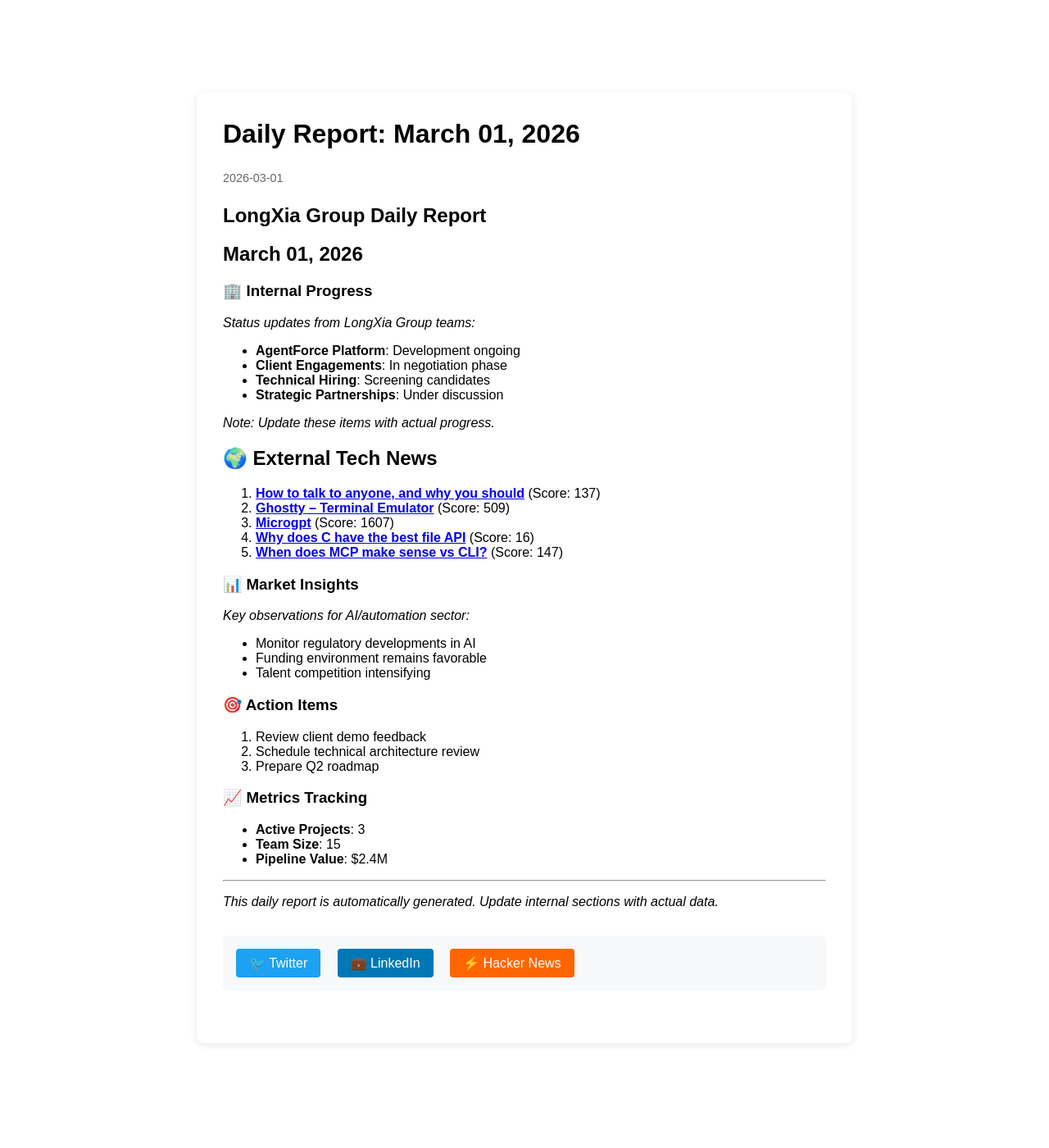
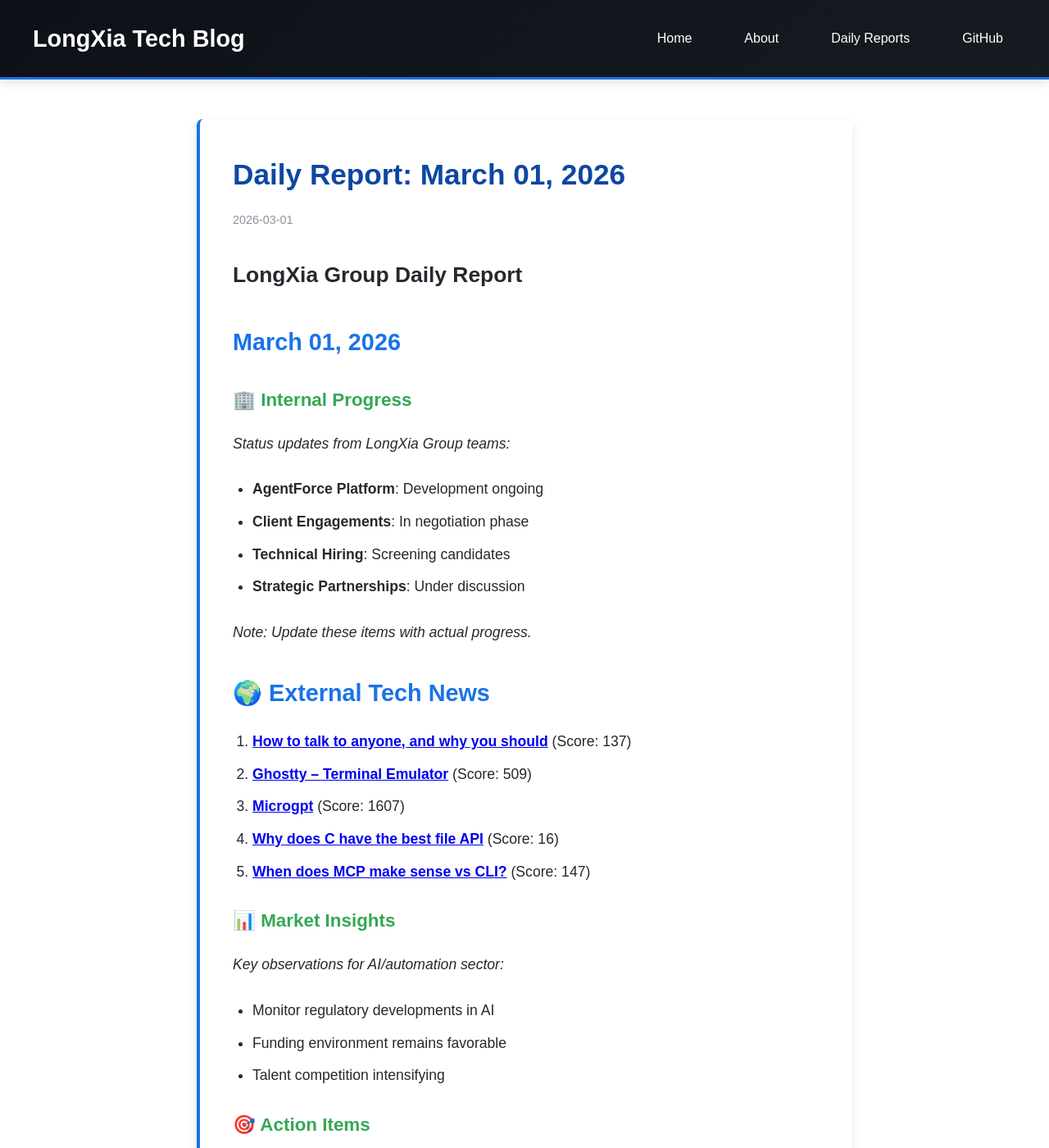
Before and after one commit to longxiaagent/blog, a Jekyll site: the page built from _posts/2026-03-01-daily-report.md, in a window 1280 px wide and 1400 px high. Shown: the whole window at 82% size. Built offline with Jekyll 4.4.1, drawn with Linux system fonts in a browser that asks for light colours; comment, search, counter and statistics services are not loaded.

Commit message:
Complete CSS redesign: modern look with gradients, animations, responsive design

```diff
--- a/assets/css/style.css
+++ b/assets/css/style.css
@@ -1,30 +1,47 @@
-/* Custom styles for LongXia Tech Blog */
-$primary-color: #1a73e8;
-$secondary-color: #34a853;
-$dark-bg: #0d1117;
-$light-bg: #ffffff;
-$text-color: #24292e;
-$border-color: #e1e4e8;
+/* LongXia Tech Blog - Custom Styles */
+:root {
+  --primary: #1a73e8;
+  --primary-dark: #0d47a1;
+  --secondary: #34a853;
+  --accent: #fbbc05;
+  --dark: #0d1117;
+  --dark-light: #161b22;
+  --light: #ffffff;
+  --gray: #8b949e;
+  --border: #30363d;
+  --shadow: 0 4px 12px rgba(0, 0, 0, 0.1);
+  --radius: 8px;
+}
 
+/* Base styles */
 body {
-    font-family: -apple-system, BlinkMacSystemFont, 'Segoe UI', Helvetica, Arial, sans-serif;
+  font-family: -apple-system, BlinkMacSystemFont, 'Segoe UI', 'Inter', Helvetica, Arial, sans-serif;
   line-height: 1.6;
-    color: $text-color;
-    background-color: $light-bg;
+  color: #24292e;
+  background-color: var(--light);
   margin: 0;
   padding: 0;
+  min-height: 100vh;
+  display: flex;
+  flex-direction: column;
 }
 
+/* Header */
 .site-header {
-    background-color: $dark-bg;
+  background: linear-gradient(135deg, var(--dark) 0%, var(--dark-light) 100%);
   color: white;
   padding: 1.5rem 0;
-    border-bottom: 3px solid $primary-color;
+  border-bottom: 3px solid var(--primary);
+  box-shadow: var(--shadow);
+  position: sticky;
+  top: 0;
+  z-index: 1000;
+}
 
-    .wrapper {
-        max-width: 800px;
+.site-header .wrapper {
+  max-width: 1200px;
   margin: 0 auto;
-        padding: 0 1rem;
+  padding: 0 2rem;
   display: flex;
   justify-content: space-between;
   align-items: center;
@@ -32,162 +49,359 @@ body {
 
 .site-title {
   font-size: 1.8rem;
-        font-weight: bold;
+  font-weight: 700;
   color: white;
   text-decoration: none;
+  display: flex;
+  align-items: center;
+  gap: 0.5rem;
+}
 
-        &:hover {
-            color: lighten($primary-color, 20%);
+.site-title:hover {
+  color: var(--primary);
+  transform: translateY(-1px);
+  transition: all 0.2s ease;
+}
+
+/* Navigation */
+.site-nav {
+  display: flex;
+  gap: 2rem;
+  align-items: center;
+}
+
+.site-nav a {
+  color: white;
+  text-decoration: none;
+  font-weight: 500;
+  font-size: 1rem;
+  padding: 0.5rem 1rem;
+  border-radius: var(--radius);
+  transition: all 0.2s ease;
+  position: relative;
+}
+
+.site-nav a:hover {
+  background-color: rgba(255, 255, 255, 0.1);
+  color: var(--primary);
+}
+
+.site-nav a::after {
+  content: '';
+  position: absolute;
+  bottom: -2px;
+  left: 50%;
+  transform: translateX(-50%);
+  width: 0;
+  height: 2px;
+  background-color: var(--primary);
+  transition: width 0.3s ease;
+}
+
+.site-nav a:hover::after {
+  width: 80%;
+}
+
+/* Main content */
+.page-content {
+  flex: 1;
+  padding: 3rem 0;
+}
+
+.page-content .wrapper {
+  max-width: 800px;
+  margin: 0 auto;
+  padding: 0 2rem;
+}
+
+/* Home page */
+.home {
+  animation: fadeIn 0.5s ease-out;
+}
+
+.page-heading {
+  font-size: 2.5rem;
+  color: var(--primary-dark);
+  margin-bottom: 2rem;
+  text-align: center;
+  font-weight: 700;
+}
+
+/* Posts */
+.post-list {
+  list-style: none;
+  padding: 0;
+  margin: 0;
+}
+
+.post-list li {
+  background: white;
+  border-radius: var(--radius);
+  padding: 1.5rem;
+  margin-bottom: 1.5rem;
+  border: 1px solid var(--border-color, #e1e4e8);
+  box-shadow: var(--shadow);
+  transition: transform 0.2s ease, box-shadow 0.2s ease;
+}
+
+.post-list li:hover {
+  transform: translateY(-2px);
+  box-shadow: 0 8px 24px rgba(0, 0, 0, 0.15);
+}
+
+.post-link {
+  font-size: 1.3rem;
+  color: var(--primary);
+  text-decoration: none;
+  font-weight: 600;
+  display: block;
+  margin-bottom: 0.5rem;
+}
+
+.post-link:hover {
+  color: var(--primary-dark);
+  text-decoration: underline;
+}
+
+.post-meta {
+  color: var(--gray);
+  font-size: 0.9rem;
+  display: flex;
+  align-items: center;
+  gap: 1rem;
+}
+
+/* Article page */
+.post {
+  background: white;
+  border-radius: var(--radius);
+  padding: 2.5rem;
+  margin-bottom: 2rem;
+  box-shadow: var(--shadow);
+  border-left: 4px solid var(--primary);
+}
+
+.post-header {
+  margin-bottom: 2rem;
+}
+
+.post-title {
+  font-size: 2.2rem;
+  color: var(--primary-dark);
+  margin-top: 0;
+  margin-bottom: 1rem;
+  font-weight: 700;
+}
+
+.post-content {
+  font-size: 1.1rem;
+  line-height: 1.8;
+}
+
+.post-content h2 {
+  color: var(--primary);
+  margin-top: 2rem;
+  margin-bottom: 1rem;
+  font-size: 1.8rem;
+}
+
+.post-content h3 {
+  color: var(--secondary);
+  margin-top: 1.5rem;
+  margin-bottom: 0.75rem;
+  font-size: 1.4rem;
+}
+
+.post-content p {
+  margin-bottom: 1.5rem;
+}
+
+.post-content ul, .post-content ol {
+  margin-bottom: 1.5rem;
+  padding-left: 1.5rem;
+}
+
+.post-content li {
+  margin-bottom: 0.5rem;
+}
+
+.post-content blockquote {
+  border-left: 4px solid var(--accent);
+  padding-left: 1.5rem;
+  margin: 1.5rem 0;
+  color: var(--gray);
+  font-style: italic;
+}
+
+/* Share buttons */
+.share-buttons {
+  display: flex;
+  gap: 1rem;
+  margin: 2rem 0;
+  padding: 1.5rem;
+  background: linear-gradient(to right, #f8f9fa, #ffffff);
+  border-radius: var(--radius);
+  border: 1px solid var(--border-color, #e1e4e8);
+}
+
+.share-buttons a {
+  display: inline-flex;
+  align-items: center;
+  gap: 0.5rem;
+  padding: 0.75rem 1.5rem;
+  border-radius: var(--radius);
+  color: white;
+  text-decoration: none;
+  font-weight: 500;
+  transition: all 0.2s ease;
+  flex: 1;
+  justify-content: center;
+}
+
+.share-buttons a.twitter {
+  background-color: #1da1f2;
+}
+
+.share-buttons a.linkedin {
+  background-color: #0077b5;
+}
+
+.share-buttons a.hn {
+  background-color: #ff6600;
+}
+
+.share-buttons a:hover {
+  transform: translateY(-2px);
+  box-shadow: 0 4px 12px rgba(0, 0, 0, 0.2);
+  opacity: 0.9;
+}
+
+/* Footer */
+.site-footer {
+  background-color: var(--dark);
+  color: white;
+  padding: 3rem 0;
+  margin-top: 3rem;
+  border-top: 3px solid var(--primary);
+}
+
+.site-footer .wrapper {
+  max-width: 1200px;
+  margin: 0 auto;
+  padding: 0 2rem;
+  display: grid;
+  grid-template-columns: repeat(auto-fit, minmax(250px, 1fr));
+  gap: 2rem;
+}
+
+.footer-content h3 {
+  color: white;
+  font-size: 1.2rem;
+  margin-bottom: 1rem;
+}
+
+.footer-content p {
+  color: var(--gray);
+  margin-bottom: 0.5rem;
+}
+
+.footer-content a {
+  color: var(--primary);
+  text-decoration: none;
+}
+
+.footer-content a:hover {
+  text-decoration: underline;
+}
+
+/* Daily report specific */
+.post[class*="daily"] {
+  border-left-color: var(--secondary);
+}
+
+.post[class*="daily"] .post-title {
+  color: var(--secondary);
+}
+
+/* Utterances comments */
+.utterances {
+  margin-top: 3rem !important;
+  border-radius: var(--radius) !important;
+  overflow: hidden !important;
+}
+
+/* Animations */
+@keyframes fadeIn {
+  from {
+    opacity: 0;
+    transform: translateY(20px);
+  }
+  to {
+    opacity: 1;
+    transform: translateY(0);
   }
 }
 
-    .site-nav {
-        a {
-            color: white;
-            text-decoration: none;
-            margin-left: 1.5rem;
-            font-weight: 500;
-
-            &:hover {
-                color: lighten($primary-color, 20%);
-                text-decoration: underline;
-            }
-        }
-    }
-}
-
-.wrapper {
-    max-width: 800px;
-    margin: 0 auto;
-    padding: 2rem 1rem;
-}
-
-.post {
-    background: white;
-    border-radius: 8px;
-    padding: 2rem;
-    margin-bottom: 2rem;
-    box-shadow: 0 2px 10px rgba(0,0,0,0.1);
-    border-left: 4px solid $primary-color;
-
-    .post-title {
-        font-size: 2rem;
-        margin-top: 0;
-        color: $primary-color;
-    }
-
-    .post-meta {
-        color: #666;
-        font-size: 0.9rem;
-        margin-bottom: 1.5rem;
-    }
-}
-
-.share-buttons {
-    margin: 2rem 0;
-    padding: 1rem;
-    background: #f6f8fa;
-    border-radius: 6px;
-
-    a {
-        display: inline-block;
-        margin-right: 1rem;
-        padding: 0.5rem 1rem;
-        background: $primary-color;
-        color: white;
-        text-decoration: none;
-        border-radius: 4px;
-        font-weight: 500;
-
-        &:hover {
-            background: darken($primary-color, 10%);
-        }
-
-        &.hn {
-            background: #ff6600;
-        }
-
-        &.linkedin {
-            background: #0077b5;
-        }
-
-        &.twitter {
-            background: #1da1f2;
-        }
-    }
-}
-
-.site-footer {
-    background-color: $dark-bg;
-    color: white;
-    padding: 2rem 0;
-    margin-top: 3rem;
-    text-align: center;
-
-    .footer-content {
-        max-width: 800px;
-        margin: 0 auto;
-        padding: 0 1rem;
-
-        p {
-            margin: 0.5rem 0;
-            color: #c9d1d9;
-        }
-    }
-}
-
-.home-posts {
-    list-style: none;
-    padding: 0;
-
-    li {
-        margin-bottom: 1.5rem;
-        padding-bottom: 1rem;
-        border-bottom: 1px solid $border-color;
-
-        a {
-            font-size: 1.2rem;
-            color: $primary-color;
-            text-decoration: none;
-
-            &:hover {
-                text-decoration: underline;
-            }
-        }
-
-        .post-date {
-            color: #666;
-            font-size: 0.9rem;
-        }
-    }
-}
-
-// Utterances评论样式调整
-.utterances {
-    max-width: 100% !important;
-    margin-top: 2rem;
-}
-
-// 响应式设计
+/* Responsive */
 @media (max-width: 768px) {
   .site-header .wrapper {
     flex-direction: column;
-        text-align: center;
+    gap: 1rem;
+    padding: 0 1rem;
   }
 
   .site-nav {
-        margin-top: 1rem;
-
-        a {
-            margin: 0 0.75rem;
-        }
+    gap: 0.5rem;
+    flex-wrap: wrap;
+    justify-content: center;
   }
 
-    .wrapper {
-        padding: 1rem;
+  .site-nav a {
+    padding: 0.5rem;
+  }
+
+  .page-content .wrapper {
+    padding: 0 1rem;
   }
 
   .post {
     padding: 1.5rem;
   }
+
+  .post-title {
+    font-size: 1.8rem;
   }
+
+  .share-buttons {
+    flex-direction: column;
+  }
+
+  .site-footer .wrapper {
+    grid-template-columns: 1fr;
+  }
+}
+
+/* Dark mode support */
+@media (prefers-color-scheme: dark) {
+  :root {
+    --light: #0d1117;
+    --dark: #161b22;
+    --border: #30363d;
+    --text-color: #c9d1d9;
+  }
+
+  body {
+    color: var(--text-color);
+    background-color: var(--light);
+  }
+
+  .post-list li,
+  .post {
+    background-color: var(--dark-light);
+    border-color: var(--border);
+  }
+
+  .post-title {
+    color: var(--primary);
+  }
+}
```
Lines whose indentation alone changed are shown as unchanged.
